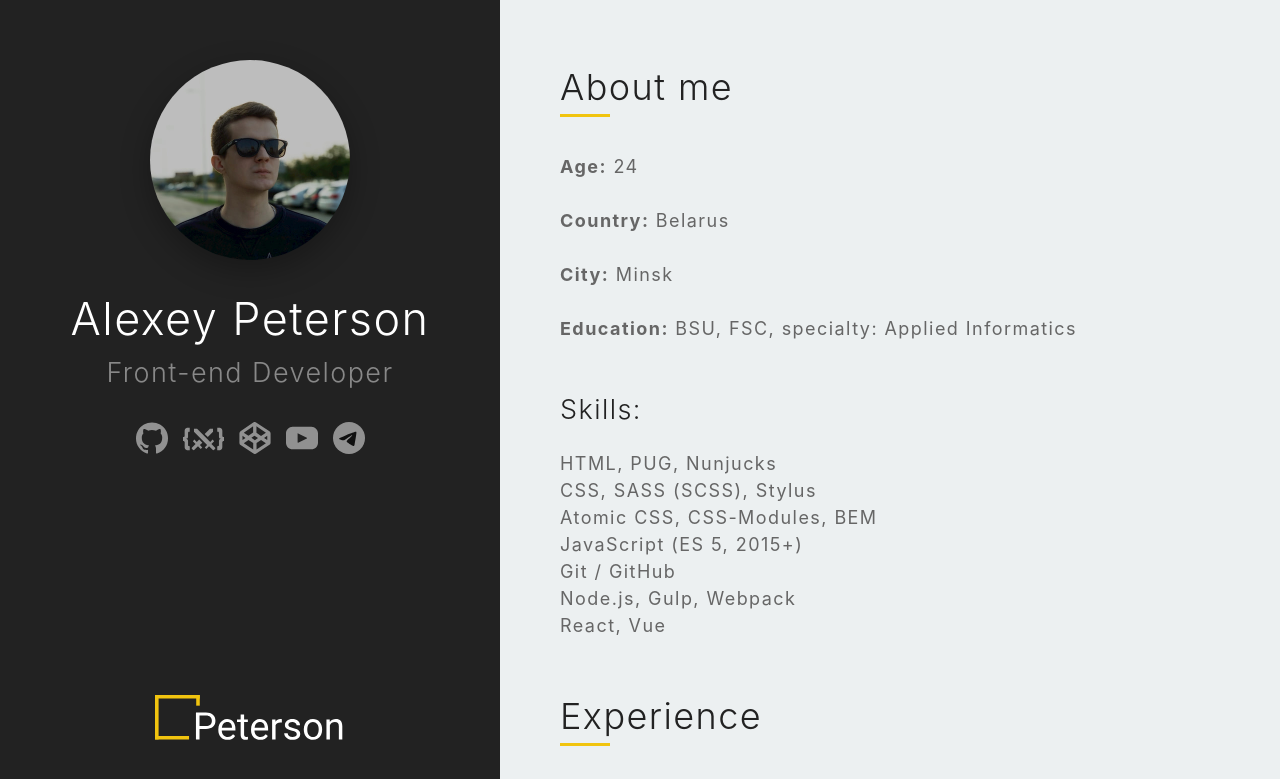
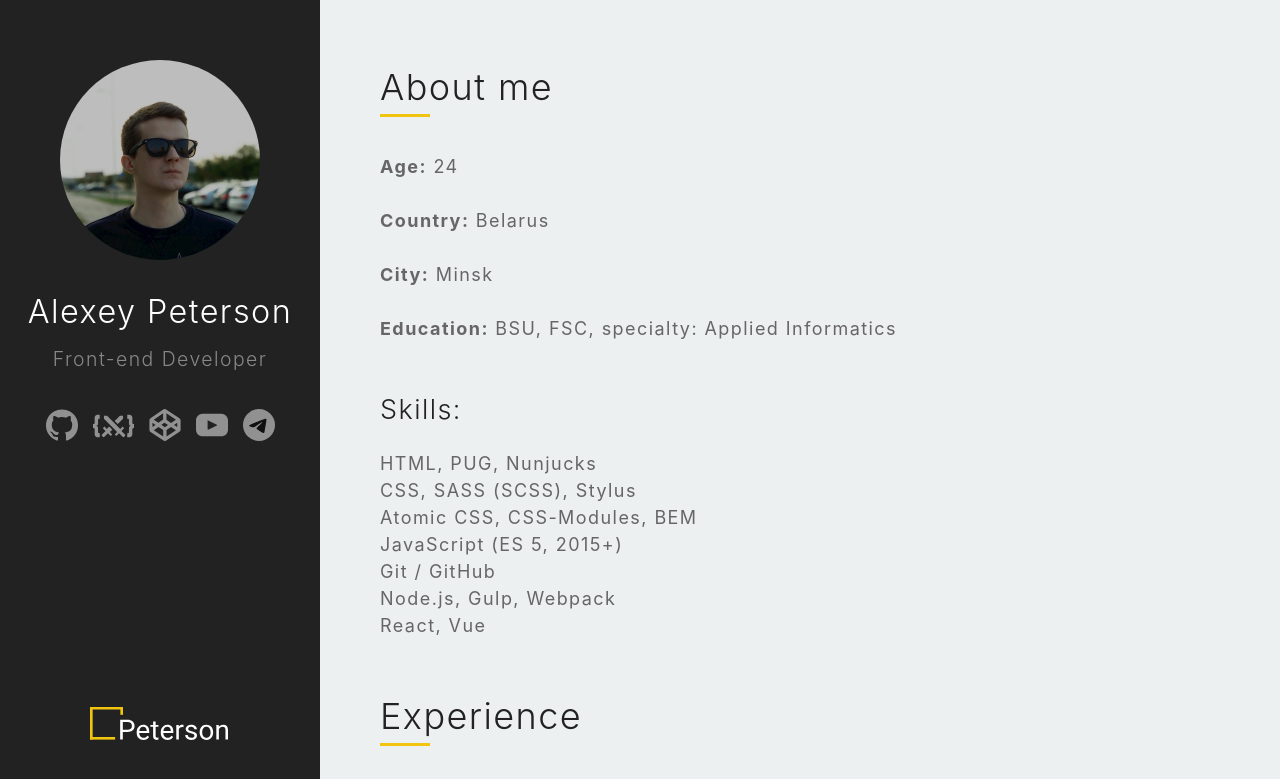
Before and after one commit to petersonby/peterson.by, a website: page index.html in a window 1280 px wide. Shown: the top 779 px of the page. Drawn offline with Linux system fonts and the light colour scheme.

Commit message:
feat: sidebar width, units

```diff
--- a/css/main.css
+++ b/css/main.css
@@ -10,6 +10,10 @@
 ::selection {
 	color: #ecf0f1;
 	background: #555;
+}
+
+:root {
+	font-size: 18px;
 }
 
 .body {
@@ -25,7 +29,6 @@
 	  Sans, Droid Sans,
 	  Helvetica Neue,
 	  sans-serif;
-	font-size: 18px;
 	line-height: 1.5em;
 	color: #666;
 	letter-spacing: .08em;
@@ -36,7 +39,7 @@
 .container {
 	max-width: 700px;
 	margin-right: 60px;
-	margin-left: 560px;
+	margin-left: calc(25% + 60px);
 }
 
 /* Sidebar */
@@ -46,9 +49,9 @@
 	position: fixed;
 	top: 0;
 	left: 0;
-	width: 500px;
+	width: 25%;
 	height: 100%;
-	padding: 60px;
+	padding: 60px 20px;
 	overflow-y: auto;
 
 	display: flex;
@@ -64,24 +67,23 @@
 
 .sidebar__img {
 	display: block;
-	margin: 0 auto 36px;
+	margin: 0 auto 2rem;
 	border-radius: 50%;
 	width: 200px;
 	height: 200px;
-	box-shadow: 0 10px 30px rgba(0, 0, 0, 0.3);
 }
 
 .sidebar__title {
-	margin: 0 0 18px;
-	font-size: 2.5em;
+	margin: 0 0 1rem;
+	font-size: 1.8rem;
 	font-weight: 300;
 	line-height: 1em;
 	color: #fff;
 }
 
 .sidebar__subtitle {
-	margin: 0 0 36px;
-	font-size: 1.5em;
+	margin: 0 0 2rem;
+	font-size: 1.08rem;
 	font-weight: 300;
 	color: #888;
 }
@@ -131,7 +133,7 @@
 }
 
 .section__title {
-	font-size: 2em;
+	font-size: 2rem;
 	line-height: 1.5em;
 	color: #222;
 	text-align: left;
@@ -174,7 +176,7 @@
 }
 
 .section__desc h3 {
-	font-size: 1.5em;
+	font-size: 1.5rem;
 	color: #222;
 	text-align: left;
 	font-weight: 300;
@@ -192,7 +194,7 @@
 }
 
 .code__code {
-	font-size: 12px;
+	font-size: 0.667rem;
 	line-height: 1em;
 	background: #222;
 	color: #999;
@@ -235,6 +237,7 @@
 .country:hover {
 	background: -webkit-linear-gradient(90deg, #fff 0, #fff 33.33%, #c00 33.33%, #c00 66.66%, #fff 66.66%, #fff 100%);;
   -webkit-background-clip: text;
+  background-clip: text;
 	-webkit-text-fill-color: transparent;
 	cursor: pointer;
 }
@@ -248,20 +251,11 @@
 
 	.code__code {
 		padding: 30px;
-		font-size: 8px;
+		font-size: 0.44rem;
 	}
 }
 
-@media all and ( max-width: 1050px ) {
-	.code__code {
-		display: none;
-	}
-
-	.code__example {
-		justify-content: center;
-	}
-}
-@media all and ( max-width: 900px ) {
+@media all and ( max-width: 1200px ) {
 	.container {
 		margin-right: 30px;
 		margin-left: 330px;
@@ -279,11 +273,21 @@
 	}
 
 	.sidebar__title {
-		font-size: 1.5em;
+		font-size: 1.5rem;
 	}
 
 	.sidebar__subtitle {
-		font-size: 1em;
+		font-size: 1rem;
+	}
+}
+
+@media all and ( max-width: 1050px ) {
+	.code__code {
+		display: none;
+	}
+
+	.code__example {
+		justify-content: center;
 	}
 }
 
@@ -297,6 +301,7 @@
 		width: 100%;
 		height: auto;
 		margin-bottom: 30px;
+		min-height: 100vh;
 	}
 
 	.container {
@@ -305,7 +310,7 @@
 }
 
 @media all and ( max-width: 400px ) {
-	.body {
+	:root {
 		font-size: 14px;
 	}
 }
```
